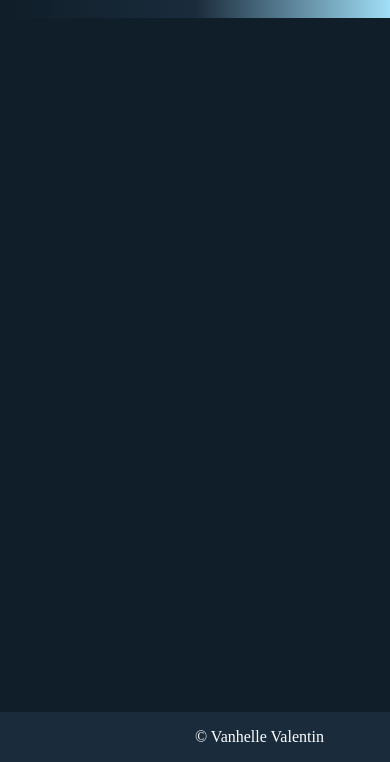
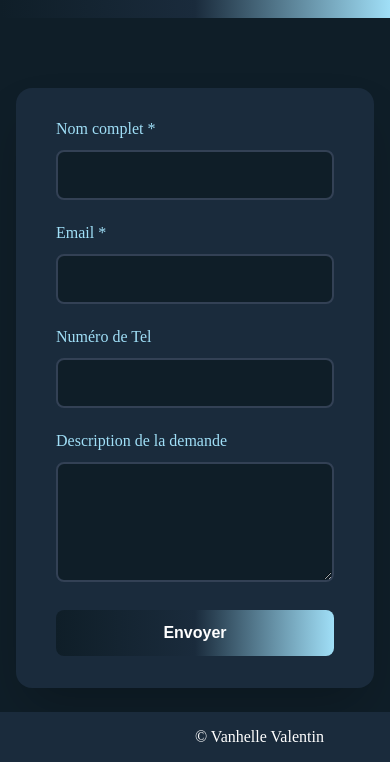
Before and after one commit to LgTechh/Portfolio, a website: page index.html in a window 390 px wide. Shown: the part 82-844 px from the top of the page. Drawn offline with Linux system fonts and the light colour scheme.

Commit message:
Ajout formulaire de contact (regex et responsive)

```diff
--- a/index.html
+++ b/index.html
@@ -61,7 +61,28 @@
             <div class="arbre"></div>
         </section>
         <section class="pageContact">
-            <div class="contactForm"></div>
+            <div class="form-container">
+                <form>
+                    <div class="form-group">
+                        <label for="name">Nom complet *</label>
+                        <input type="text" id="name" required>
+                    </div>
+                    <div class="form-group">
+                        <label for="email">Email *</label>
+                        <input type="email" id="email" required>
+                    </div>
+                    <div class="form-group">
+                        <label for="tel">Numéro de Tel</label>
+                        <input type="text" id="tel" required>
+                    </div>
+                    <div class="form-group">
+                        <label for="description">Description de la demande</label>
+                        <textarea id="description" required></textarea>
+                    </div>
+
+                    <button type="submit">Envoyer</button>
+                </form>
+            </div>
             <div class="Coordonnées"></div>
         </section>
     </main>
--- a/script.js
+++ b/script.js
@@ -8,3 +8,36 @@ menuBurger.addEventListener('click', () => {
     nav.classList.toggle('navbarHeader');
     menuBurger.classList.toggle('affichageMenu');
 });
+
+document.querySelector("form").addEventListener("submit", function(e) {
+    e.preventDefault();
+
+    const name = document.getElementById('name').value.trim();
+    const mail = document.getElementById('email').value.trim();
+    const tel = document.getElementById('tel').value.trim();
+    const description = document.getElementById('description').value.trim();
+
+    const nameRegex = /^[a-zA-ZÀ-ÿ\- ]{2,}$/;
+    const mailRegex = /^[a-zA-Z0-9._-]+@[a-zA-Z0-9.-]+\.[a-zA-Z]{2,4}$/;
+    const telRegex = /^(?:(?:\+|00)33|0)\s*[1-9](?:[\s.-]*\d{2}){4}$/;
+
+
+    if (!nameRegex.test(name)) {
+        alert("Le champ 'Nom' est invalide (minimum 2 lettres).");
+        return;
+    }
+    if (!mailRegex.test(mail)) {
+        alert("Le champ 'Mail' est invalide");
+        return;
+    }
+    if (tel && !telRegex.test(tel)) {
+        alert("Le format du numéro de téléphone est invalide");
+        return;
+    }
+    if (description.length < 10) {
+        alert("La description doit contenir au moins 10 caractères");
+        return;
+    }
+    alert("Formulaire envoyé avec succès !");
+    this.reset();
+});
--- a/styles.css
+++ b/styles.css
@@ -152,6 +152,104 @@ nav ul li a:hover {
     color: blue;
 }
 
+.pageContact {
+    display: flex;
+    justify-content: center;
+    align-items: center;
+    width: 100%;
+    padding: 2rem;
+    margin-top: 100px;
+    box-sizing: border-box;
+}
+
+.form-container {
+    width: 100%;
+    max-width: 600px;
+    background: #1A2B3C;
+    padding: 3rem;
+    border-radius: 1rem;
+    box-shadow: 0 25px 50px -12px rgba(0, 0, 0, 0.25);
+}
+
+form {
+    width: 100%;
+    max-width: 500px;
+    margin: 0 auto;
+}
+
+.form-group {
+    margin-bottom: 1.5rem;
+    padding: 0 1rem;
+}
+
+label {
+    display: block;
+    margin-bottom: 0.75rem;
+    font-size: 1rem;
+    color: #A0DFF7;
+}
+
+input, textarea {
+    width: 100%;
+    padding: 0.875rem 1rem;
+    background: #0F1E28;
+    border: 2px solid #334155;
+    border-radius: 0.5rem;
+    color: white;
+    font-size: 1rem;
+    transition: all 0.3s ease;
+    box-sizing: border-box;
+}
+
+input:focus, textarea:focus {
+    outline: none;
+    border-color: #A0DFF7;
+    box-shadow: 0 0 0 3px rgba(160, 223, 247, 0.2);
+}
+
+textarea {
+    resize: vertical;
+    min-height: 120px;
+    line-height: 1.5;
+}
+
+button {
+    width: calc(100% - 2rem);
+    margin: 0 1rem;
+    padding: 0.875rem 1.25rem;
+    background: linear-gradient(to right, #0F1E28, #1A2B3C, #A0DFF7);
+    border: none;
+    border-radius: 0.5rem;
+    color: white;
+    font-size: 1rem;
+    font-weight: 600;
+    cursor: pointer;
+    transition: all 0.3s ease;
+}
+
+button:hover {
+    opacity: 0.9;
+    transform: translateY(-1px);
+}
+
+@media (max-width: 768px) {
+    .pageContact {
+        padding: 1rem;
+    }
+
+    .form-container {
+        padding: 2rem;
+    }
+
+    .form-group {
+        padding: 0 0.5rem;
+    }
+
+    button {
+        width: calc(100% - 1rem);
+        margin: 0 0.5rem;
+    }
+}
 
 
 footer {
```
